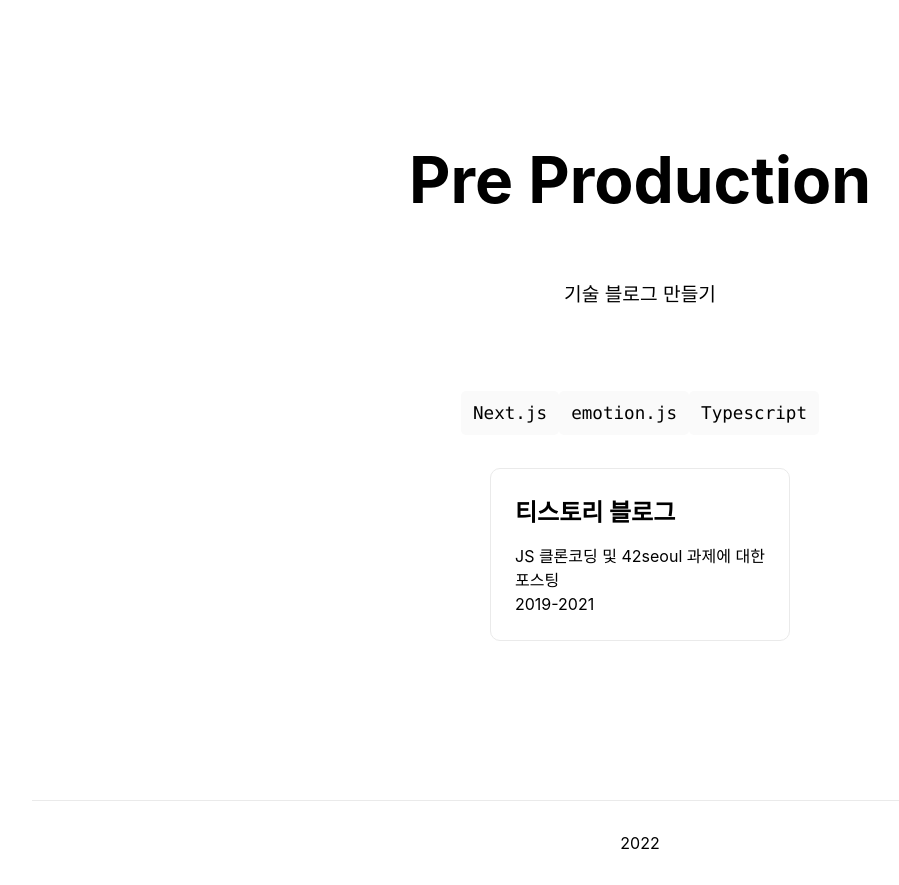
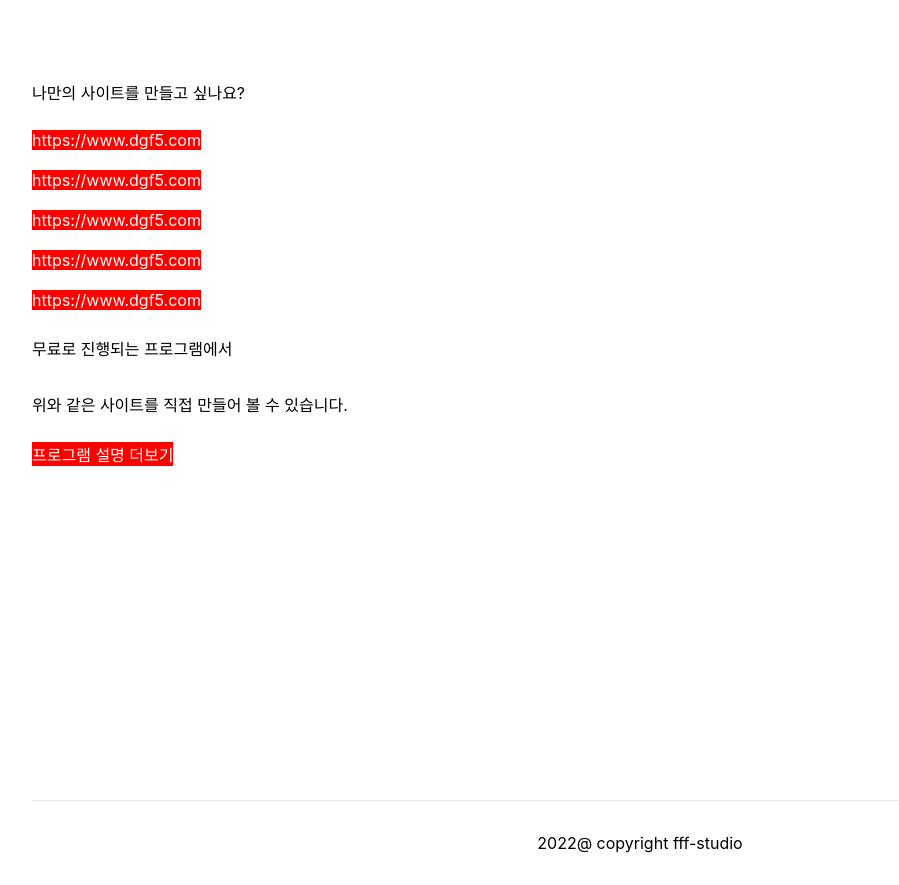
Before and after one commit to humonnom/DEV-BLOG, a Next.js app: page / in a window 1280 px wide. Shown: the whole page, without its empty margins (0-899 px from the left). Built offline with nearby package versions, Linux system fonts and the light colour scheme.

Commit message:
홍보 사이트로 변경

```diff
--- a/next.config.js
+++ b/next.config.js
@@ -1,3 +1,8 @@
 module.exports = {
   reactStrictMode: true,
-}
+  env: {
+    NOTION_TOKEN: "secret_ava7VXi9w5674nhOfRafynvcWYMWm6lmXRtlYBqLSQB",
+    NOTION_HOME_ID: "bbf8dbec8e8d4c8e845d54d2ce18b4f4",
+    PORT: 3000,
+  },
+};
--- a/package.json
+++ b/package.json
@@ -8,6 +8,8 @@
     "lint": "next lint"
   },
   "dependencies": {
+    "@notionhq/client": "^0.4.13",
+    "dotenv": "^15.0.0",
     "next": "^12.0.10",
     "react": "^17.0.2",
     "react-dom": "^17.0.2"
--- a/pages/index.js
+++ b/pages/index.js
@@ -1,34 +1,31 @@
 import Head from "next/head";
 import styles from "../styles/Home.module.css";
+import Link from "next/link";
+{
+  /* <a href="/">abcdigital.site</a> */
+}
 
 export default function Home() {
   return (
     <div className={styles.container}>
       <Head>
-        <title>Pre Production</title>
-        <meta name="description" content="Generated by create next app" />
+        <title>fff</title>
+        <meta name="examples" content="website examples" />
         <link rel="icon" href="/favicon.ico" />
       </Head>
-
       <main className={styles.main}>
-        <h1 className={styles.title}>Pre Production</h1>
-
-        <p className={styles.description}>기술 블로그 만들기</p>
-        <div className={styles.flexLow}>
-          <p className={styles.code}>Next.js</p>
-          <p className={styles.code}>emotion.js</p>
-          <p className={styles.code}>Typescript</p>
-        </div>
-        <div className={styles.grid}>
-          <a href="" className={styles.card}>
-            <h2>티스토리 블로그</h2>
-            <p>JS 클론코딩 및 42seoul 과제에 대한 포스팅</p>
-            <p>2019-2021</p>
-          </a>
-        </div>
+        <p className="kr">나만의 사이트를 만들고 싶나요?</p>
+        <a href="https://www.dgf5.com">https://www.dgf5.com</a>
+        <a href="https://www.dgf5.com">https://www.dgf5.com</a>
+        <a href="https://www.dgf5.com">https://www.dgf5.com</a>
+        <a href="https://www.dgf5.com">https://www.dgf5.com</a>
+        <a href="https://www.dgf5.com">https://www.dgf5.com</a>
+        <p className="kr">무료로 진행되는 프로그램에서</p>
+        <p className="kr">위와 같은 사이트를 직접 만들어 볼 수 있습니다. </p>
+        <Link href="/detail">프로그램 설명 더보기</Link>
       </main>
 
-      <footer className={styles.footer}>2022</footer>
+      <footer className={styles.footer}>2022@ copyright fff-studio</footer>
     </div>
   );
 }
--- /dev/null
+++ b/styles/Detail.module.css
@@ -0,0 +1,8 @@
+.container {
+  padding: 0 2rem;
+}
+
+.main {
+  min-height: 100vh;
+  padding: 4rem 0;
+}
--- a/styles/Home.module.css
+++ b/styles/Home.module.css
@@ -8,8 +8,22 @@
   flex: 1;
   display: flex;
   flex-direction: column;
-  justify-content: center;
-  align-items: center;
+  justify-content: flex-start;
+  align-items: flex-start;
+}
+
+.main a {
+  margin: 10px 0px;
+  color: white;
+  background-color: red;
+}
+
+.kr {
+  font-weight: 200;
+}
+
+.en {
+  font-weight: 300;
 }
 
 .footer {
@@ -27,94 +41,3 @@
   align-items: center;
   flex-grow: 1;
 }
-
-.title a {
-  color: #0070f3;
-  text-decoration: none;
-}
-
-.title a:hover,
-.title a:focus,
-.title a:active {
-  text-decoration: underline;
-}
-
-.title {
-  margin: 0;
-  line-height: 1.15;
-  font-size: 4rem;
-}
-
-.title,
-.description {
-  text-align: center;
-}
-
-.description {
-  margin: 4rem 0;
-  line-height: 1.5;
-  font-size: 1.2rem;
-}
-
-.code {
-  background: #fafafa;
-  border-radius: 5px;
-  padding: 0.75rem;
-  font-size: 1.1rem;
-  font-family: Menlo, Monaco, Lucida Console, Liberation Mono, DejaVu Sans Mono,
-    Bitstream Vera Sans Mono, Courier New, monospace;
-}
-
-.grid {
-  display: flex;
-  align-items: center;
-  justify-content: center;
-  flex-wrap: wrap;
-  max-width: 800px;
-}
-
-.card {
-  margin: 1rem;
-  padding: 1.5rem;
-  text-align: left;
-  color: inherit;
-  text-decoration: none;
-  border: 1px solid #eaeaea;
-  border-radius: 10px;
-  transition: color 0.15s ease, border-color 0.15s ease;
-  max-width: 300px;
-}
-
-.card:hover,
-.card:focus,
-.card:active {
-  color: #0070f3;
-  border-color: #0070f3;
-}
-
-.card h2 {
-  margin: 0 0 1rem 0;
-  font-size: 1.5rem;
-}
-
-.card p {
-  margin: 0;
-  font-size: 1rem;
-  line-height: 1.5;
-}
-
-.logo {
-  height: 1em;
-  margin-left: 0.5rem;
-}
-
-@media (max-width: 600px) {
-  .grid {
-    width: 100%;
-    flex-direction: column;
-  }
-}
-
-.flexLow {
-  display: flex;
-}
--- a/styles/globals.css
+++ b/styles/globals.css
@@ -2,9 +2,12 @@ html,
 body {
   padding: 0;
   margin: 0;
-  font-family: -apple-system, BlinkMacSystemFont, Segoe UI, Roboto, Oxygen,
-    Ubuntu, Cantarell, Fira Sans, Droid Sans, Helvetica Neue, sans-serif;
+  font-family: "Mukta", "Noto Sans KR", -apple-system, BlinkMacSystemFont,
+    Segoe UI, Roboto, Oxygen, Ubuntu, Cantarell, Fira Sans, Droid Sans,
+    Helvetica Neue, sans-serif;
 }
+/* //Gill Sans
+//Quicksand */
 
 a {
   color: inherit;
@@ -14,3 +17,15 @@ a {
 * {
   box-sizing: border-box;
 }
+
+button {
+  word-break: keep-all;
+  background-color: white;
+  border: solid grey 0.1px;
+  border-radius: 5px;
+  padding: 4px 10px;
+}
+
+p {
+  word-break: keep-all;
+}
```
Also changed, not shown: api/notion.js (added, +29 -0 lines), pages/JavaScript.js (added, +17 -0 lines), pages/detail.js (added, +21 -0 lines), api/hello.js (renamed from pages/api/hello.js), 2 other files (tests, documents, lock files or other folders).
